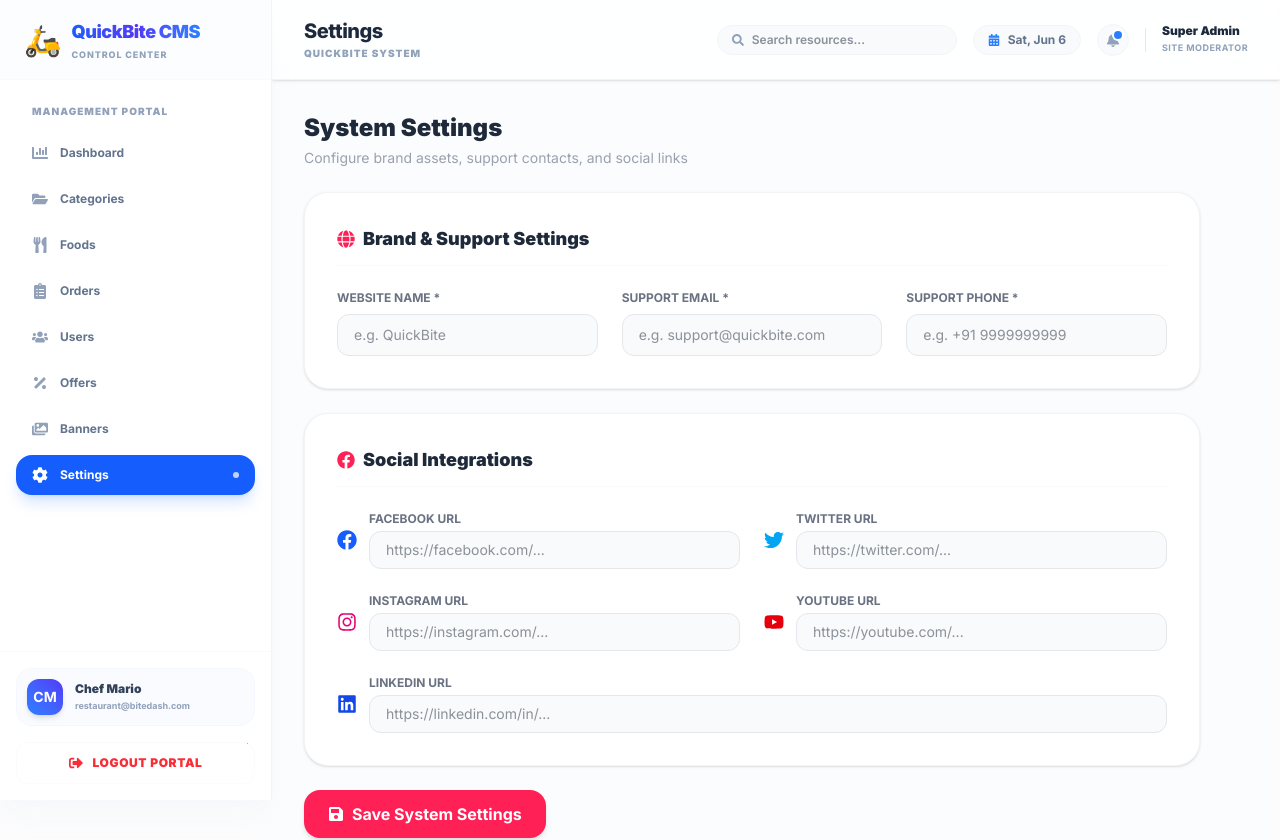
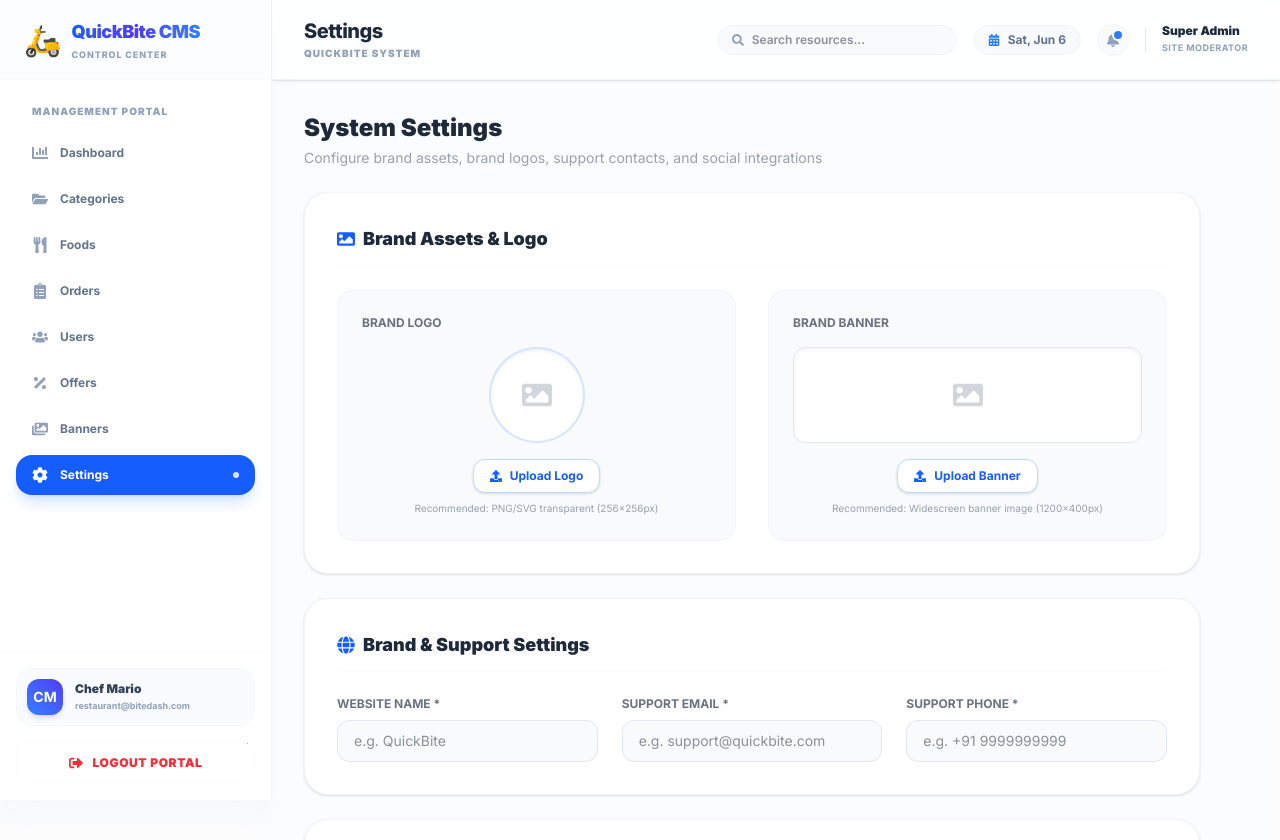
Before and after one commit to ravinder-yad/Food-Delivery--Admin-CMS, a React (Vite) app: page /admin/settings in a window 1280 px wide. Shown: the top 840 px of the page. Built offline with nearby package versions, Linux system fonts and the light colour scheme; no server answers.

Commit message:
Implement brand settings logo and banner upload forms using multer

```diff
--- a/src/pages/Settings/Settings.jsx
+++ b/src/pages/Settings/Settings.jsx
@@ -1,13 +1,18 @@
 import React, { useState, useEffect } from 'react';
 import axios from 'axios';
 import { toast } from 'react-hot-toast';
-import { FaSave, FaSpinner, FaGlobe, FaEnvelope, FaPhone, FaFacebook, FaTwitter, FaInstagram, FaYoutube, FaLinkedin } from 'react-icons/fa';
+import {
+  FaSave, FaSpinner, FaGlobe, FaEnvelope, FaPhone, FaUpload, FaImage,
+  FaFacebook, FaTwitter, FaInstagram, FaYoutube, FaLinkedin
+} from 'react-icons/fa';
 
 export default function Settings() {
   const [settings, setSettings] = useState({
     websiteName: '',
     supportEmail: '',
     supportPhone: '',
+    logo: '',
+    banner: '',
     socialLinks: {
       facebook: '',
       twitter: '',
@@ -16,18 +21,26 @@ export default function Settings() {
       linkedin: '',
     }
   });
+
   const [loading, setLoading] = useState(true);
   const [saving, setSaving] = useState(false);
+
+  // Upload States
+  const [selectedLogoFile, setSelectedLogoFile] = useState(null);
+  const [logoPreview, setLogoPreview] = useState('');
+  const [selectedBannerFile, setSelectedBannerFile] = useState(null);
+  const [bannerPreview, setBannerPreview] = useState('');
 
   const fetchSettings = async () => {
     try {
       setLoading(true);
       const res = await axios.get('http://localhost:5000/api/settings');
-      // If server returns array or empty, handle fallback
       const data = Array.isArray(res.data) ? res.data[0] : res.data;
       if (data) {
         setSettings({
           ...data,
+          logo: data.logo || '',
+          banner: data.banner || '',
           socialLinks: {
             facebook: data.socialLinks?.facebook || '',
             twitter: data.socialLinks?.twitter || '',
@@ -68,13 +81,70 @@ export default function Settings() {
     }));
   };
 
+  const handleLogoChange = (e) => {
+    const file = e.target.files[0];
+    if (file) {
+      setSelectedLogoFile(file);
+      setLogoPreview(URL.createObjectURL(file));
+    }
+  };
+
+  const handleBannerChange = (e) => {
+    const file = e.target.files[0];
+    if (file) {
+      setSelectedBannerFile(file);
+      setBannerPreview(URL.createObjectURL(file));
+    }
+  };
+
   const handleSubmit = async (e) => {
     e.preventDefault();
     try {
       setSaving(true);
-      await axios.put('http://localhost:5000/api/settings', settings);
+
+      const formData = new FormData();
+      formData.append('websiteName', settings.websiteName);
+      formData.append('supportEmail', settings.supportEmail);
+      formData.append('supportPhone', settings.supportPhone);
+      formData.append('socialLinks', JSON.stringify(settings.socialLinks));
+
+      if (selectedLogoFile) {
+        formData.append('logoFile', selectedLogoFile);
+      } else {
+        formData.append('logo', settings.logo);
+      }
+
+      if (selectedBannerFile) {
+        formData.append('bannerFile', selectedBannerFile);
+      } else {
+        formData.append('banner', settings.banner);
+      }
+
+      const res = await axios.put('http://localhost:5000/api/settings', formData, {
+        headers: {
+          'Content-Type': 'multipart/form-data'
+        }
+      });
+
       toast.success('System settings saved successfully!');
-      fetchSettings();
+      setSelectedLogoFile(null);
+      setSelectedBannerFile(null);
+      setLogoPreview('');
+      setBannerPreview('');
+
+      const data = res.data;
+      setSettings({
+        ...data,
+        logo: data.logo || '',
+        banner: data.banner || '',
+        socialLinks: {
+          facebook: data.socialLinks?.facebook || '',
+          twitter: data.socialLinks?.twitter || '',
+          instagram: data.socialLinks?.instagram || '',
+          youtube: data.socialLinks?.youtube || '',
+          linkedin: data.socialLinks?.linkedin || '',
+        }
+      });
     } catch (error) {
       console.error(error);
       toast.error('Failed to update system settings.');
@@ -86,24 +156,91 @@ export default function Settings() {
   if (loading) {
     return (
       <div className="text-center py-20 bg-white rounded-3xl border border-gray-100 shadow-sm flex flex-col justify-center items-center">
-        <div className="w-10 h-10 border-4 border-rose-500 border-t-transparent rounded-full animate-spin"></div>
+        <div className="w-10 h-10 border-4 border-blue-600 border-t-transparent rounded-full animate-spin"></div>
         <span className="text-sm font-bold text-gray-400 mt-4">Connecting to Configuration Node...</span>
       </div>
     );
   }
 
   return (
-    <div className="space-y-6 max-w-4xl">
+    <div className="space-y-6 max-w-4xl pb-10">
       <div>
         <h1 className="text-2xl font-black text-gray-800">System Settings</h1>
-        <p className="text-sm text-gray-400 mt-1">Configure brand assets, support contacts, and social links</p>
+        <p className="text-sm text-gray-400 mt-1">Configure brand assets, brand logos, support contacts, and social integrations</p>
       </div>
 
       <form onSubmit={handleSubmit} className="space-y-6">
-        {/* Core Settings */}
+
+        {/* Brand Media Assets */}
         <div className="bg-white rounded-3xl p-8 shadow-sm border border-gray-100 space-y-6">
           <h2 className="text-lg font-black text-gray-800 border-b border-gray-50 pb-3 flex items-center gap-2">
-            <FaGlobe className="text-rose-500" />
+            <FaImage className="text-blue-600" />
+            <span>Brand Assets & Logo</span>
+          </h2>
+
+          <div className="grid grid-cols-1 md:grid-cols-2 gap-8">
+
+            {/* Logo Upload Block */}
+            <div className="flex flex-col items-center p-6 bg-slate-50 rounded-2xl border border-slate-100">
+              <span className="text-xs font-bold text-gray-500 uppercase mb-4 self-start">Brand Logo</span>
+
+              <div className="relative group w-24 h-24 mb-4 rounded-full border-2 border-blue-500/20 overflow-hidden flex items-center justify-center bg-white shadow-inner">
+                {logoPreview ? (
+                  <img src={logoPreview} alt="Logo Preview" className="w-full h-full object-cover" />
+                ) : settings.logo ? (
+                  <img src={settings.logo} alt="Current Logo" className="w-full h-full object-cover" />
+                ) : (
+                  <FaImage className="text-gray-300 text-3xl" />
+                )}
+              </div>
+
+              <label className="cursor-pointer bg-white hover:bg-slate-100 text-blue-600 border border-blue-200 font-bold text-xs py-2 px-4 rounded-xl transition-all flex items-center gap-2 shadow-sm">
+                <FaUpload />
+                <span>Upload Logo</span>
+                <input
+                  type="file"
+                  accept="image/*"
+                  onChange={handleLogoChange}
+                  className="hidden"
+                />
+              </label>
+              <p className="text-[10px] text-gray-400 mt-2">Recommended: PNG/SVG transparent (256x256px)</p>
+            </div>
+
+            {/* Banner Upload Block */}
+            <div className="flex flex-col items-center p-6 bg-slate-50 rounded-2xl border border-slate-100">
+              <span className="text-xs font-bold text-gray-500 uppercase mb-4 self-start">Brand Banner</span>
+
+              <div className="w-full h-24 mb-4 rounded-xl border border-slate-200 overflow-hidden flex items-center justify-center bg-white shadow-inner relative">
+                {bannerPreview ? (
+                  <img src={bannerPreview} alt="Banner Preview" className="w-full h-full object-cover" />
+                ) : settings.banner ? (
+                  <img src={settings.banner} alt="Current Banner" className="w-full h-full object-cover" />
+                ) : (
+                  <FaImage className="text-gray-300 text-3xl" />
+                )}
+              </div>
+
+              <label className="cursor-pointer bg-white hover:bg-slate-100 text-blue-600 border border-blue-200 font-bold text-xs py-2 px-4 rounded-xl transition-all flex items-center gap-2 shadow-sm">
+                <FaUpload />
+                <span>Upload Banner</span>
+                <input
+                  type="file"
+                  accept="image/*"
+                  onChange={handleBannerChange}
+                  className="hidden"
+                />
+              </label>
+              <p className="text-[10px] text-gray-400 mt-2">Recommended: Widescreen banner image (1200x400px)</p>
+            </div>
+
+          </div>
+        </div>
+
+        {/* Brand & Support Contacts */}
+        <div className="bg-white rounded-3xl p-8 shadow-sm border border-gray-100 space-y-6">
+          <h2 className="text-lg font-black text-gray-800 border-b border-gray-50 pb-3 flex items-center gap-2">
+            <FaGlobe className="text-blue-600" />
             <span>Brand & Support Settings</span>
           </h2>
 
@@ -117,7 +254,7 @@ export default function Settings() {
                 value={settings.websiteName}
                 onChange={handleChange}
                 placeholder="e.g. QuickBite"
-                className="w-full bg-gray-50 border border-gray-200 rounded-xl px-4 py-2.5 text-sm text-gray-800 focus:outline-none focus:ring-2 focus:ring-rose-500"
+                className="w-full bg-slate-50 border border-slate-200 rounded-xl px-4 py-2.5 text-sm text-gray-800 focus:outline-none focus:ring-2 focus:ring-blue-500 focus:bg-white"
               />
             </div>
             <div>
@@ -129,7 +266,7 @@ export default function Settings() {
                 value={settings.supportEmail}
                 onChange={handleChange}
                 placeholder="e.g. support@quickbite.com"
-                className="w-full bg-gray-50 border border-gray-200 rounded-xl px-4 py-2.5 text-sm text-gray-800 focus:outline-none focus:ring-2 focus:ring-rose-500"
+                className="w-full bg-slate-50 border border-slate-200 rounded-xl px-4 py-2.5 text-sm text-gray-800 focus:outline-none focus:ring-2 focus:ring-blue-500 focus:bg-white"
               />
             </div>
             <div>
@@ -141,7 +278,7 @@ export default function Settings() {
                 value={settings.supportPhone}
                 onChange={handleChange}
                 placeholder="e.g. +91 9999999999"
-                className="w-full bg-gray-50 border border-gray-200 rounded-xl px-4 py-2.5 text-sm text-gray-800 focus:outline-none focus:ring-2 focus:ring-rose-500"
+                className="w-full bg-slate-50 border border-slate-200 rounded-xl px-4 py-2.5 text-sm text-gray-800 focus:outline-none focus:ring-2 focus:ring-blue-500 focus:bg-white"
               />
             </div>
           </div>
@@ -150,7 +287,7 @@ export default function Settings() {
         {/* Social Settings */}
         <div className="bg-white rounded-3xl p-8 shadow-sm border border-gray-100 space-y-6">
           <h2 className="text-lg font-black text-gray-800 border-b border-gray-50 pb-3 flex items-center gap-2">
-            <FaFacebook className="text-rose-500" />
+            <FaFacebook className="text-blue-600" />
             <span>Social Integrations</span>
           </h2>
 
@@ -165,7 +302,7 @@ export default function Settings() {
                   value={settings.socialLinks.facebook}
                   onChange={handleSocialChange}
                   placeholder="https://facebook.com/..."
-                  className="w-full bg-gray-50 border border-gray-200 rounded-xl px-4 py-2 text-sm text-gray-800 focus:outline-none focus:ring-2 focus:ring-rose-500"
+                  className="w-full bg-slate-50 border border-slate-200 rounded-xl px-4 py-2 text-sm text-gray-800 focus:outline-none focus:ring-2 focus:ring-blue-500 focus:bg-white"
                 />
               </div>
             </div>
@@ -180,7 +317,7 @@ export default function Settings() {
                   value={settings.socialLinks.twitter}
                   onChange={handleSocialChange}
                   placeholder="https://twitter.com/..."
-                  className="w-full bg-gray-50 border border-gray-200 rounded-xl px-4 py-2 text-sm text-gray-800 focus:outline-none focus:ring-2 focus:ring-rose-500"
+                  className="w-full bg-slate-50 border border-slate-200 rounded-xl px-4 py-2 text-sm text-gray-800 focus:outline-none focus:ring-2 focus:ring-blue-500 focus:bg-white"
                 />
               </div>
             </div>
@@ -195,7 +332,7 @@ export default function Settings() {
                   value={settings.socialLinks.instagram}
                   onChange={handleSocialChange}
                   placeholder="https://instagram.com/..."
-                  className="w-full bg-gray-50 border border-gray-200 rounded-xl px-4 py-2 text-sm text-gray-800 focus:outline-none focus:ring-2 focus:ring-rose-500"
+                  className="w-full bg-slate-50 border border-slate-200 rounded-xl px-4 py-2 text-sm text-gray-800 focus:outline-none focus:ring-2 focus:ring-blue-500 focus:bg-white"
                 />
               </div>
             </div>
@@ -210,7 +347,7 @@ export default function Settings() {
                   value={settings.socialLinks.youtube}
                   onChange={handleSocialChange}
                   placeholder="https://youtube.com/..."
-                  className="w-full bg-gray-50 border border-gray-200 rounded-xl px-4 py-2 text-sm text-gray-800 focus:outline-none focus:ring-2 focus:ring-rose-500"
+                  className="w-full bg-slate-50 border border-slate-200 rounded-xl px-4 py-2 text-sm text-gray-800 focus:outline-none focus:ring-2 focus:ring-blue-500 focus:bg-white"
                 />
               </div>
             </div>
@@ -225,7 +362,7 @@ export default function Settings() {
                   value={settings.socialLinks.linkedin}
                   onChange={handleSocialChange}
                   placeholder="https://linkedin.com/in/..."
-                  className="w-full bg-gray-50 border border-gray-200 rounded-xl px-4 py-2 text-sm text-gray-800 focus:outline-none focus:ring-2 focus:ring-rose-500"
+                  className="w-full bg-slate-50 border border-slate-200 rounded-xl px-4 py-2 text-sm text-gray-800 focus:outline-none focus:ring-2 focus:ring-blue-500 focus:bg-white"
                 />
               </div>
             </div>
@@ -235,7 +372,7 @@ export default function Settings() {
         <button
           type="submit"
           disabled={saving}
-          className="bg-rose-500 hover:bg-rose-600 text-white font-bold px-6 py-3 rounded-2xl shadow-md hover:shadow-lg transition-all flex items-center justify-center gap-2"
+          className="bg-blue-600 hover:bg-blue-700 text-white font-bold px-6 py-3 rounded-2xl shadow-md hover:shadow-lg transition-all flex items-center justify-center gap-2"
         >
           {saving ? <FaSpinner className="animate-spin" /> : <FaSave />}
           <span>Save System Settings</span>
```
